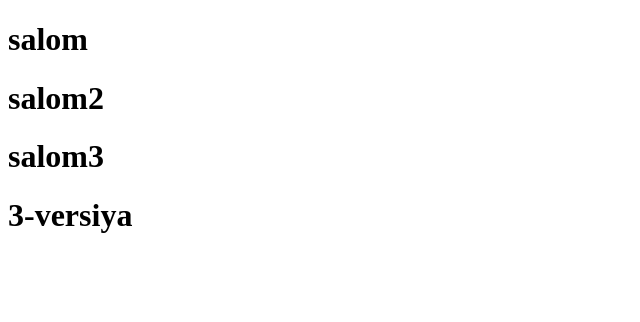
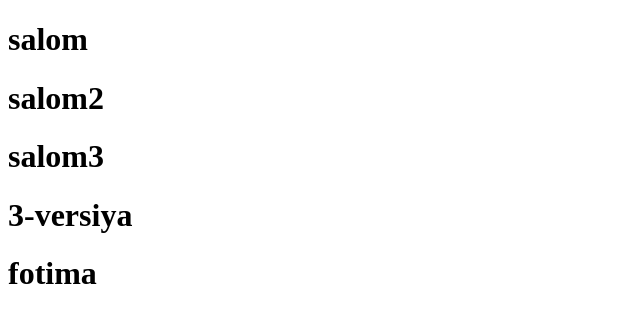
Before and after one commit to jalolovts/1-kt-online, a plain HTML site: page index.html in a window 1280 px wide. Shown: the whole page, without its empty margins (0-640 px from the left). Drawn offline with Linux system fonts and the light colour scheme.

Commit message:
1-versiya fotima ismi yozildi

```diff
--- a/index.html
+++ b/index.html
@@ -10,5 +10,6 @@
     <h1>salom2</h1>
     <h1>salom3</h1>
     <h1>3-versiya</h1>
+    <h1>fotima</h1>
 </body>
 </html>
```
